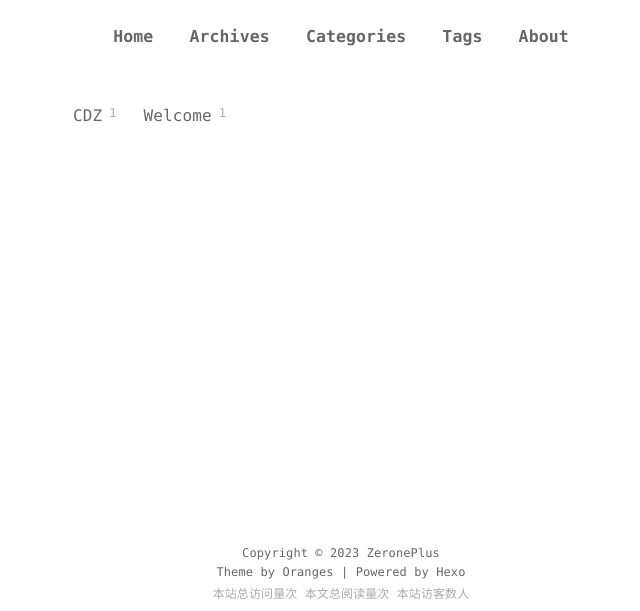
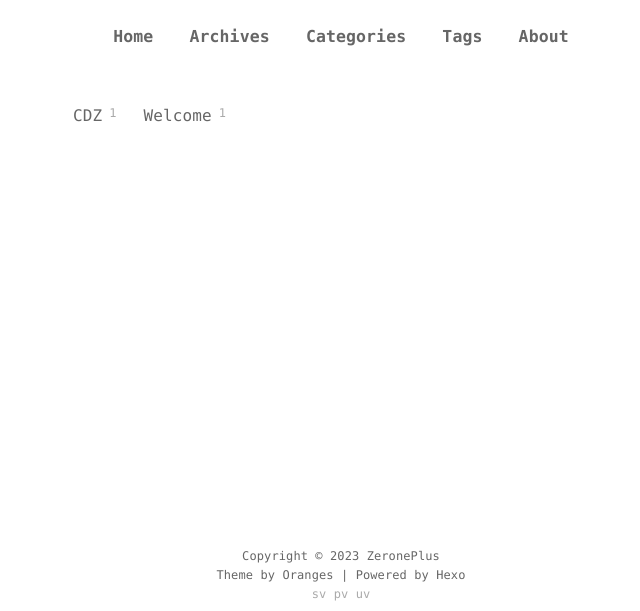
Before and after one commit to Zeroneplus/Zeroneplus.github.io, a plain HTML site: page tags/index.html in a window 1280 px wide. Shown: the part 189-800 px from the top of the page, without its empty margins (299-939 px from the left). Drawn offline with nearby package versions, Linux system fonts and the light colour scheme; some packages are replaced by stand-ins of ours; a script that the page names is missing; some icons are missing; a small style sheet from the web is missing.

Commit message:
Site updated: 2023-02-28 23:23:43

```diff
--- a/tags/index.html
+++ b/tags/index.html
@@ -189,13 +189,13 @@
 
     <div class="footer-views">
 
-          本站总访问量<span id="busuanzi_value_site_pv"></span>次
+          sv<span id="busuanzi_value_site_pv"></span>
 
 
-          本文总阅读量<span id="busuanzi_value_page_pv"></span>次
+          pv<span id="busuanzi_value_page_pv"></span>
 
 
-          本站访客数<span id="busuanzi_value_site_uv"></span>人
+          uv<span id="busuanzi_value_site_uv"></span>
 
 
     </div>
```
Also changed, not shown: 2023/02/23/hello-world/index.html (+3 -3 lines), about/index.html (+3 -3 lines), archives/2023/02/index.html (+3 -3 lines), archives/2023/index.html (+3 -3 lines), archives/index.html (+3 -3 lines), categories/HELLO/index.html (+3 -3 lines), categories/Welcome/index.html (+3 -3 lines), categories/index.html (+3 -3 lines), index.html (+3 -3 lines), tags/CDZ/index.html (+3 -3 lines), tags/Welcome/index.html (+3 -3 lines).
